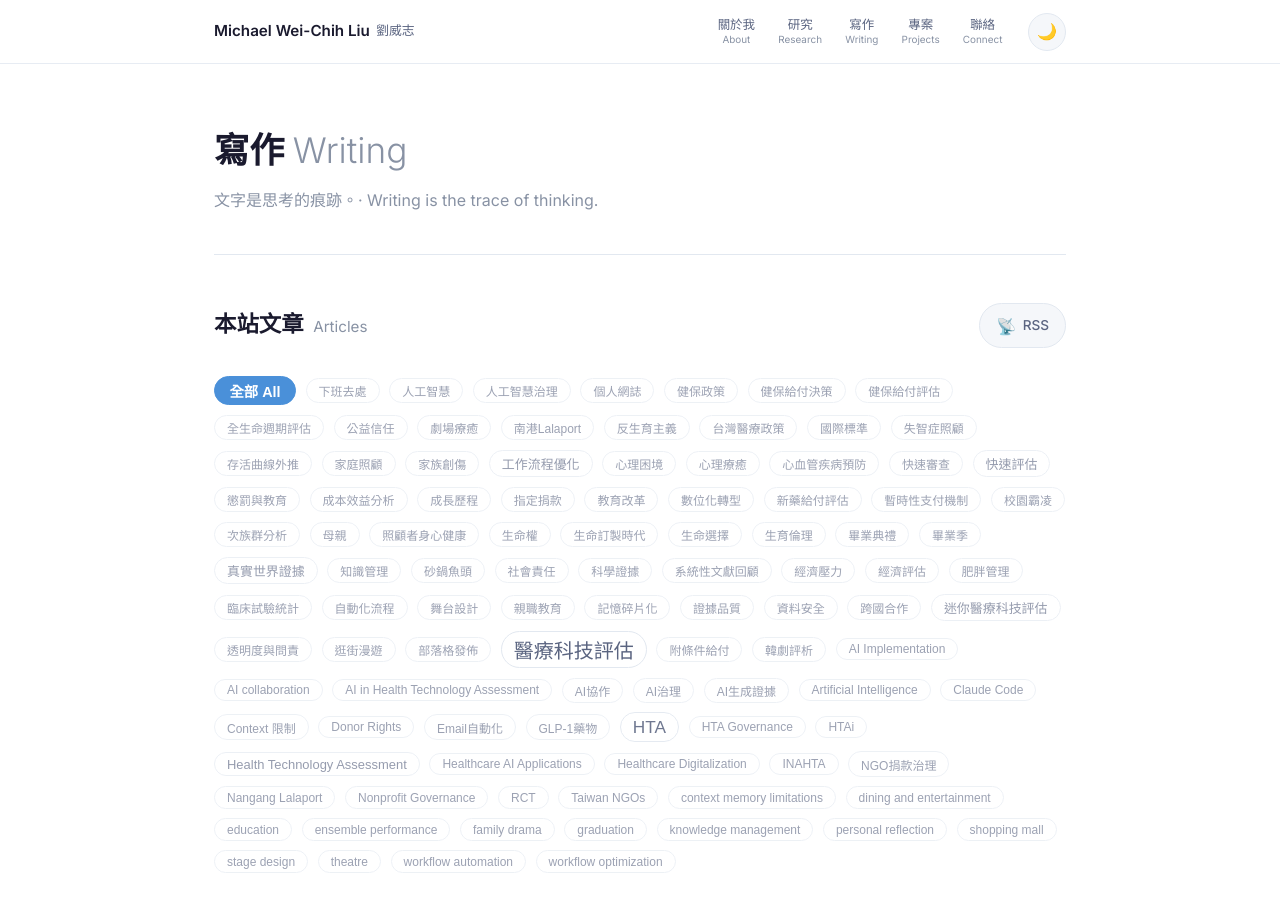
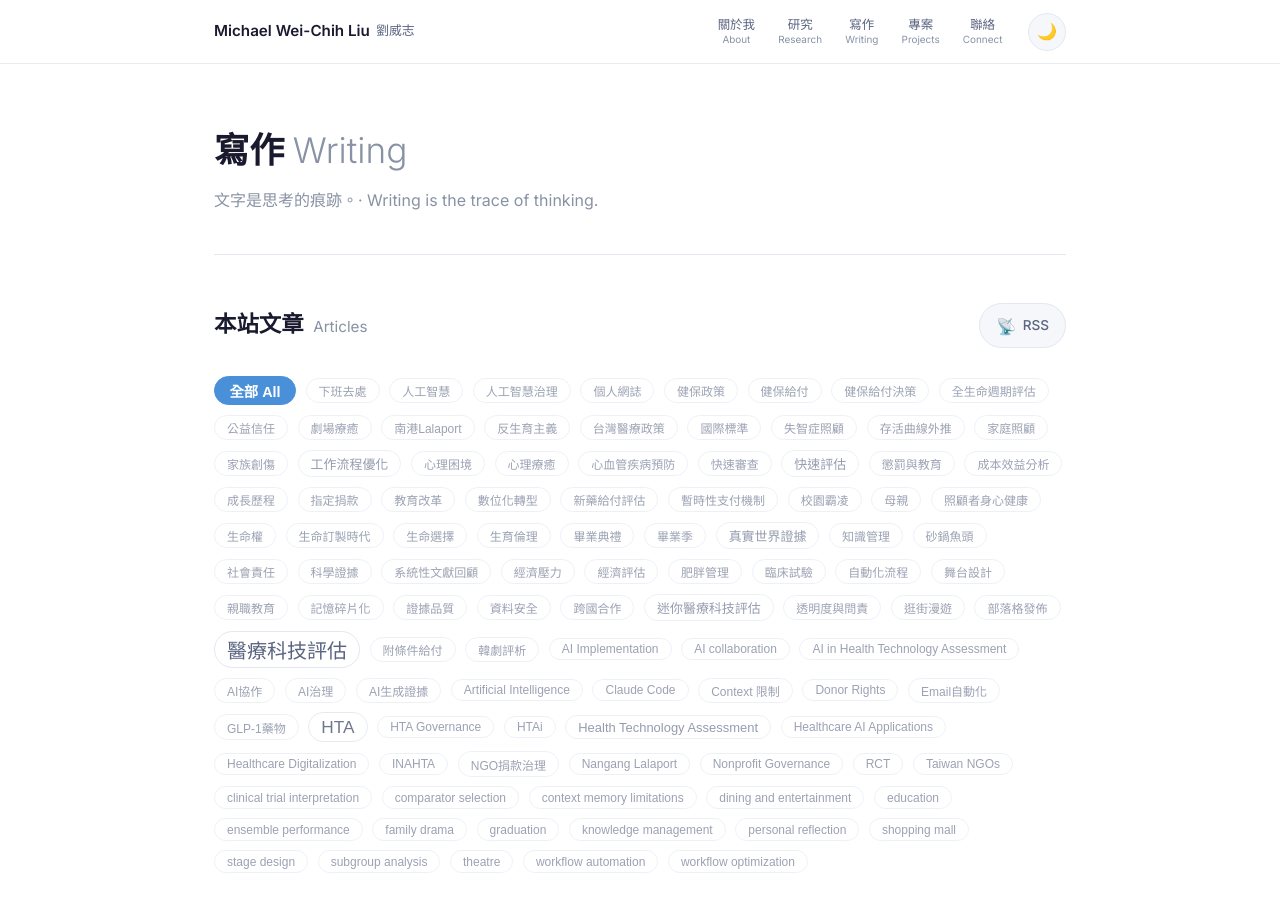
Before and after one commit to liuweichihtw-0624/liuweichihtw-0624.github.io, a Jekyll site: the page built from writing.html, in a window 1280 px wide and 900 px high. Built offline with Jekyll 4.4.1, drawn with Linux system fonts in a browser that asks for light colours.

Commit message:
retag: update tags for 2026-06-16-clinical-trials-survival-extrapolation-hta.md

```diff
--- a/_posts/2026-06-16-clinical-trials-survival-extrapolation-hta.md
+++ b/_posts/2026-06-16-clinical-trials-survival-extrapolation-hta.md
@@ -2,7 +2,7 @@
 layout: post
 title: "破解臨床試驗統計陷阱：次族群分析與存活曲線外推的醫療科技評估實戰指南 · Decoding Clinical Trial Statistics: Subgroup Analysis and Survival Extrapolation in Health Technology Assessment"
 date: 2026-06-16 20:17:16 +0800
-tags: ["HTA", "次族群分析", "存活曲線外推", "臨床試驗統計", "健保給付評估", "醫療科技評估"]
+tags: ["醫療科技評估", "臨床試驗", "存活曲線外推", "健保給付", "HTA", "clinical trial interpretation", "subgroup analysis", "comparator selection"]
 publish: true
 syndicate: []
 excerpt: "醫療科技評估人才培訓第二天深度解析：破解次族群分析陷阱、存活曲線外推迷思，建立批判性證據評讀能力。"
```
